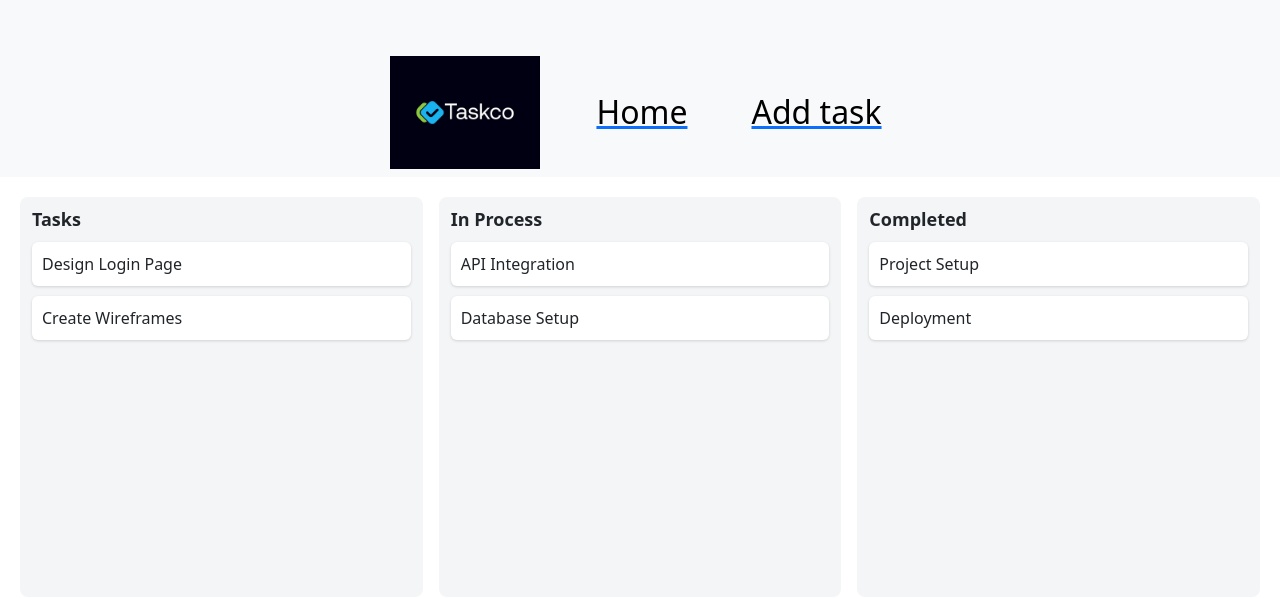
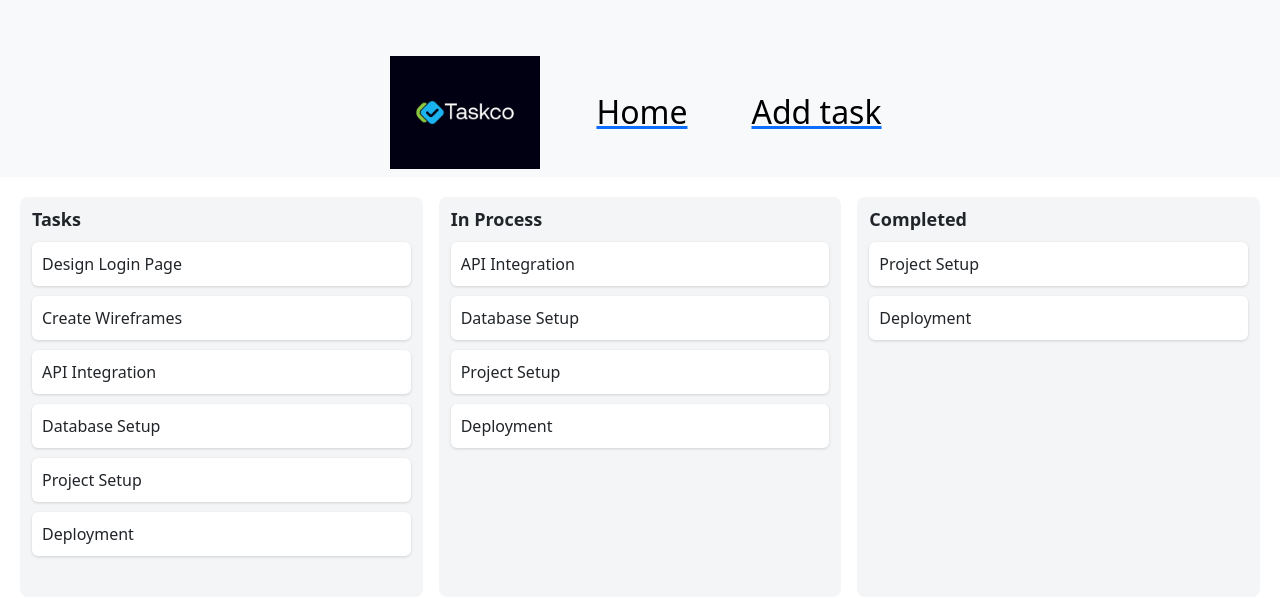
Before and after one commit to akbar98-7/Tasksaddreact, a React (Vite) app: page / in a window 1280 px wide. Shown: the top 598 px of the page. Built offline with nearby package versions, Linux system fonts and the light colour scheme.

Commit message:
Initial commit of my project

```diff
--- a/src/Components/Home.jsx
+++ b/src/Components/Home.jsx
@@ -15,16 +15,29 @@ const Home = () => {
       title: "Tasks",
       items: [
         { id: 1, name: "Design Login Page" },
-        { id: 2, name: "Create Wireframes"  }
+        { id: 2, name: "Create Wireframes" },
+        { id: 3, name: "API Integration" },
+        { id: 4, name: "Database Setup" },
+        { id: 5, name: "Project Setup" },
+        { id: 6, name: "Deployment" }
+
       ]
     },
     {
       id: 2,
       title: "In Process",
       items: [
-        { id: 3, name: "API Integration"
+        {
+          id: 3, name: "API Integration"
         },
-        { id: 4, name: "Database Setup"
+        {
+          id: 4, name: "Database Setup"
+        },
+         {
+          id: 5, name: "Project Setup"
+         },
+         {
+          id: 6, name: "Deployment"
          }
       ]
     },
@@ -32,9 +45,11 @@ const Home = () => {
       id: 3,
       title: "Completed",
       items: [
-        { id: 4, name: "Project Setup"
+        {
+          id: 4, name: "Project Setup"
         },
-        { id: 5, name: "Deployment"
+        {
+          id: 5, name: "Deployment"
         }
 
       ]
```
